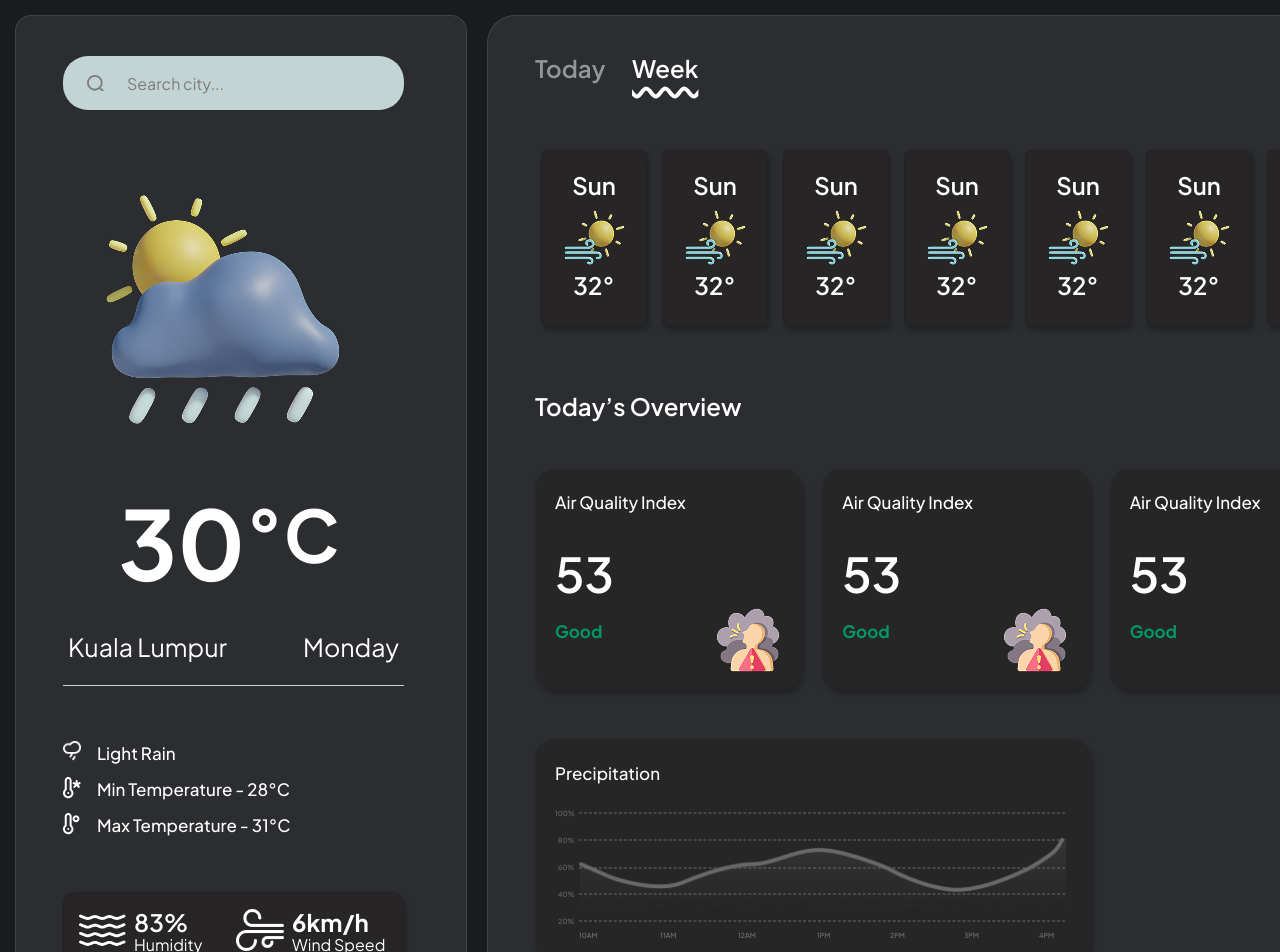
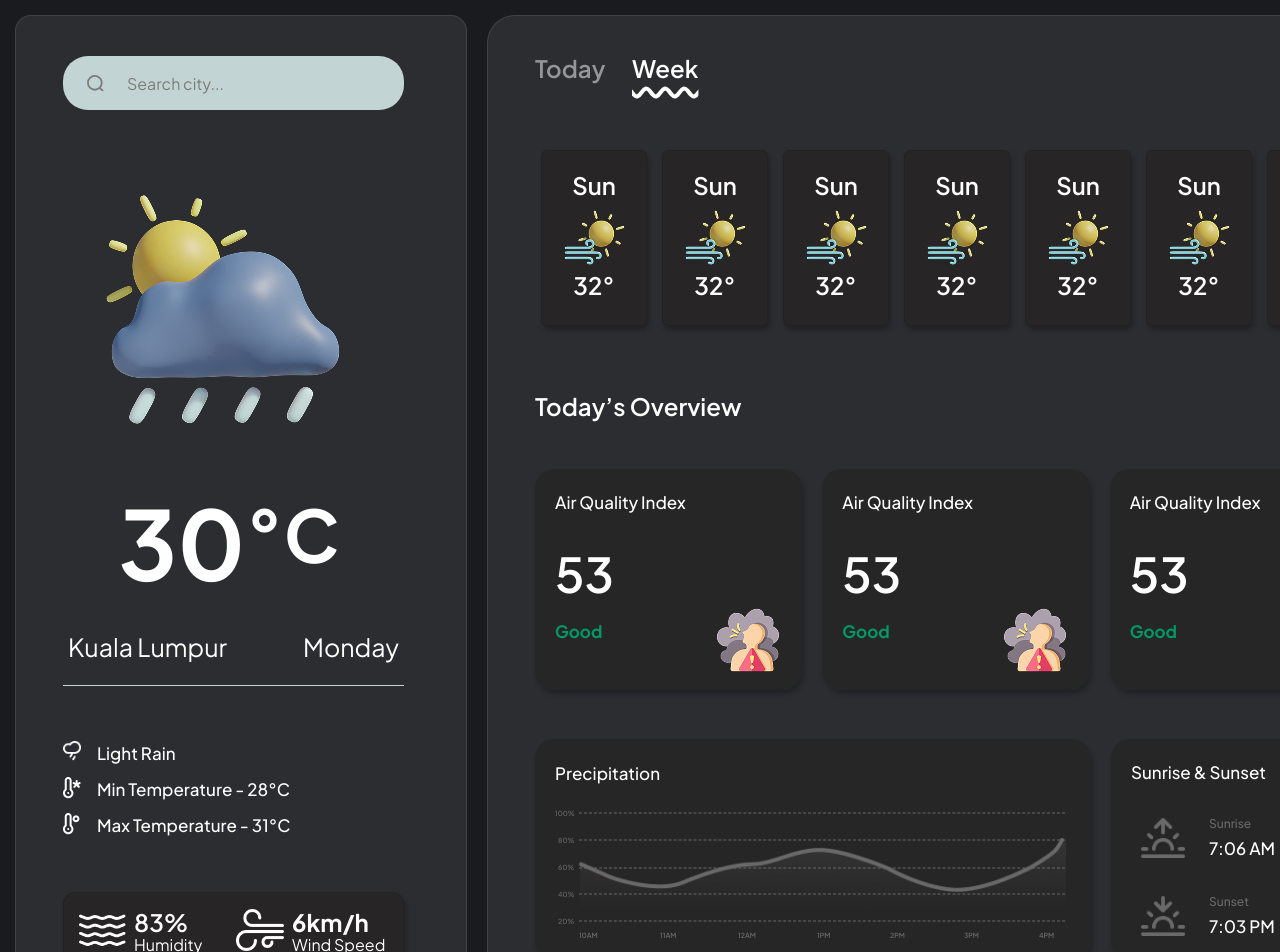
Before and after one commit to athulraj-mr/Weather-App, a React (Vite) app in the folder weather_app/: page / in a window 1280 px wide. Shown: the top 952 px of the page. Built offline with nearby package versions, Linux system fonts and the light colour scheme.

Commit message:
sun-component-done

```diff
--- a/weather_app/src/components/bottomOver.tsx
+++ b/weather_app/src/components/bottomOver.tsx
@@ -1,10 +1,12 @@
 import Precipitation from "./precipitation"
+import Sun from "./sun"
 
 
 function BottomOver() {
     return (
         <div id="bottom-over" className="flex flex-row max-w-211.25 h-55.25 gap-5">
             <Precipitation />
+            <Sun />
         </div>
     )
 }
--- /dev/null
+++ b/weather_app/src/components/sun.tsx
@@ -0,0 +1,45 @@
+import sunrise from '../assets/image/sun-rise.png'
+import sunset from '../assets/image/sunset.png'
+
+function Sun() {
+    return (
+        <div id="sun" className="flex flex-col w-67.25 h-55.25 rounded-[20px] pt-3.75 pr-5 pb-3.75 pl-5
+            gap-2.5 bg-[#252222A6] shadow-[2px_4px_5px_0px_#00000040]">
+            <div className="w-34 h-9">
+                <span className="h-fit w-fit font-medium text-[17px] leading-9 text-[#FFFFFF]">Sunrise & Sunset</span>
+            </div>
+            <div id="sun-rise" className="flex flex-row w-57.25 h-[67.5px] rounded-[5px] p-2.5 gap-5">
+                <div className='w-12 h-12 relative'>
+                    <div id="rise-in" className="w-12 h-12 absolute top-2">
+                        <img src={sunrise} alt="sun-rise" className='w-11 h-10'/>
+                    </div>
+                </div>
+                <div id="frame-23" className='flex flex-col w-35.25 h-[47.5px]'>
+                    <div id='rise-text' className='w-10.75 h-5'>
+                        <span className='font-medium text-[12px] leading-5 text-[#6A6969]'>Sunrise</span>
+                    </div>
+                    <div id='rise-time' className='w-16.75 h-9'>
+                        <span className='font-medium text-[17px] leading-9 text-[#FFFFFF]'>7:06 AM</span>
+                    </div>
+                </div>
+            </div>
+            <div id="sun-set" className='flex flex-row w-57.25 h-[67.5px] rounded-[5px] p-2.5 gap-5'>
+                <div className='w-12 h-12 relative'>
+                    <div id="rise-in" className="w-12 h-12 absolute top-2">
+                        <img src={sunset} alt="sun-set" className='w-11 h-10'/>
+                    </div>
+                </div>
+                <div id="frame-23" className='flex flex-col w-35.25 h-[47.5px]'>
+                    <div id='set-text' className='w-10.75 h-5'>
+                        <span className='font-medium text-[12px] leading-5 text-[#6A6969]'>Sunset</span>
+                    </div>
+                    <div id='set-text' className='w-16.75 h-9'>
+                        <span className='font-medium text-[17px] leading-9 text-[#FFFFFF]'>7:03 PM</span>
+                    </div>
+                </div>
+            </div>
+        </div>
+    )
+}
+
+export default Sun
```
Also changed, not shown: weather_app/src/assets/image/sun-rise.png (added), weather_app/src/assets/image/sunset.png (added).
